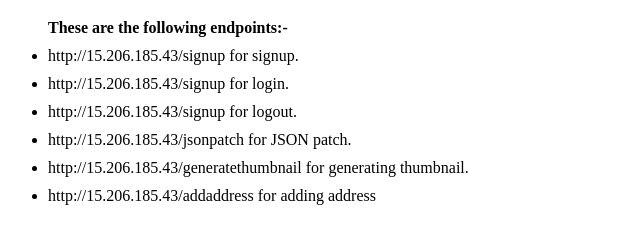
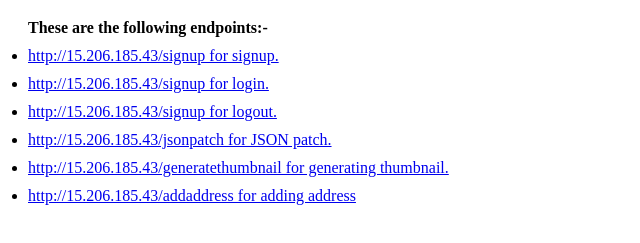
Before and after one commit to kr-ashwani/cuvette-assignment, a website: page view/index.html in a window 1280 px wide. Shown: the part 61-304 px from the top of the page, without its empty margins (0-640 px from the left). Drawn offline with Linux system fonts and the light colour scheme.

Commit message:
added homepage

```diff
--- a/view/index.html
+++ b/view/index.html
@@ -11,6 +11,9 @@
       li {
         margin-bottom: 10px;
       }
+      ul {
+        padding-left: 20px;
+      }
     </style>
   </head>
   <body>
@@ -19,28 +22,34 @@
     <ul>
       <h4>These are the following endpoints:-</h4>
       <li>
-        <a href="http://15.206.185.43/signup" target="__blank"></a
-        >http://15.206.185.43/signup for signup.
+        <a href="http://15.206.185.43/signup" target="__blank"
+          >http://15.206.185.43/signup for signup.</a
+        >
       </li>
       <li>
-        <a href="http://15.206.185.43/login" target="__blank"></a
-        >http://15.206.185.43/signup for login.
+        <a href="http://15.206.185.43/login" target="__blank"
+          >http://15.206.185.43/signup for login.</a
+        >
       </li>
       <li>
-        <a href="http://15.206.185.43/logout" target="__blank"></a
-        >http://15.206.185.43/signup for logout.
+        <a href="http://15.206.185.43/logout" target="__blank"
+          >http://15.206.185.43/signup for logout.</a
+        >
       </li>
       <li>
-        <a href="http://15.206.185.43/jsonpatch" target="__blank"></a
-        >http://15.206.185.43/jsonpatch for JSON patch.
+        <a href="http://15.206.185.43/jsonpatch" target="__blank"
+          >http://15.206.185.43/jsonpatch for JSON patch.</a
+        >
       </li>
       <li>
-        <a href="http://15.206.185.43/generatethumbnail" target="__blank"></a
-        >http://15.206.185.43/generatethumbnail for generating thumbnail.
+        <a href="http://15.206.185.43/generatethumbnail" target="__blank"
+          >http://15.206.185.43/generatethumbnail for generating thumbnail.</a
+        >
       </li>
       <li>
-        <a href="http://15.206.185.43/addaddress" target="__blank"></a
-        >http://15.206.185.43/addaddress for adding address
+        <a href="http://15.206.185.43/addaddress" target="__blank"
+          >http://15.206.185.43/addaddress for adding address</a
+        >
       </li>
     </ul>
   </body>
```
